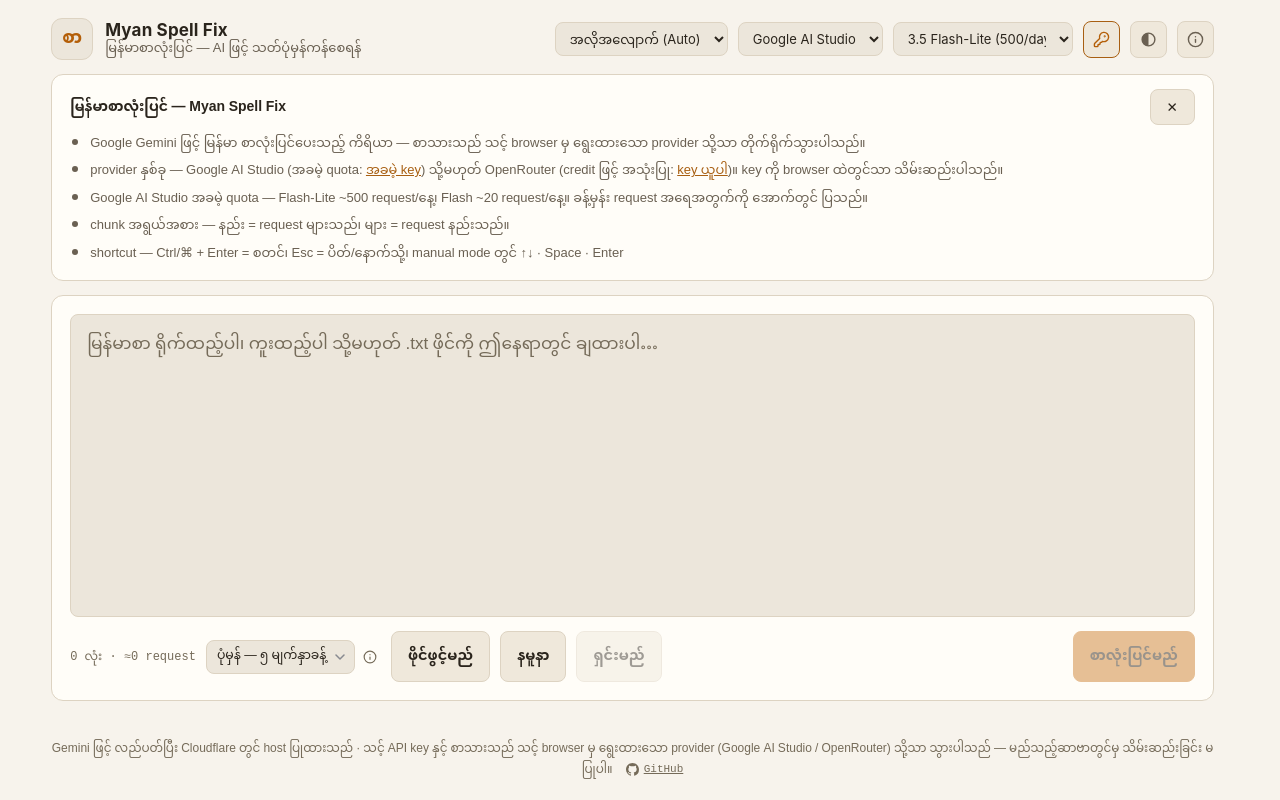
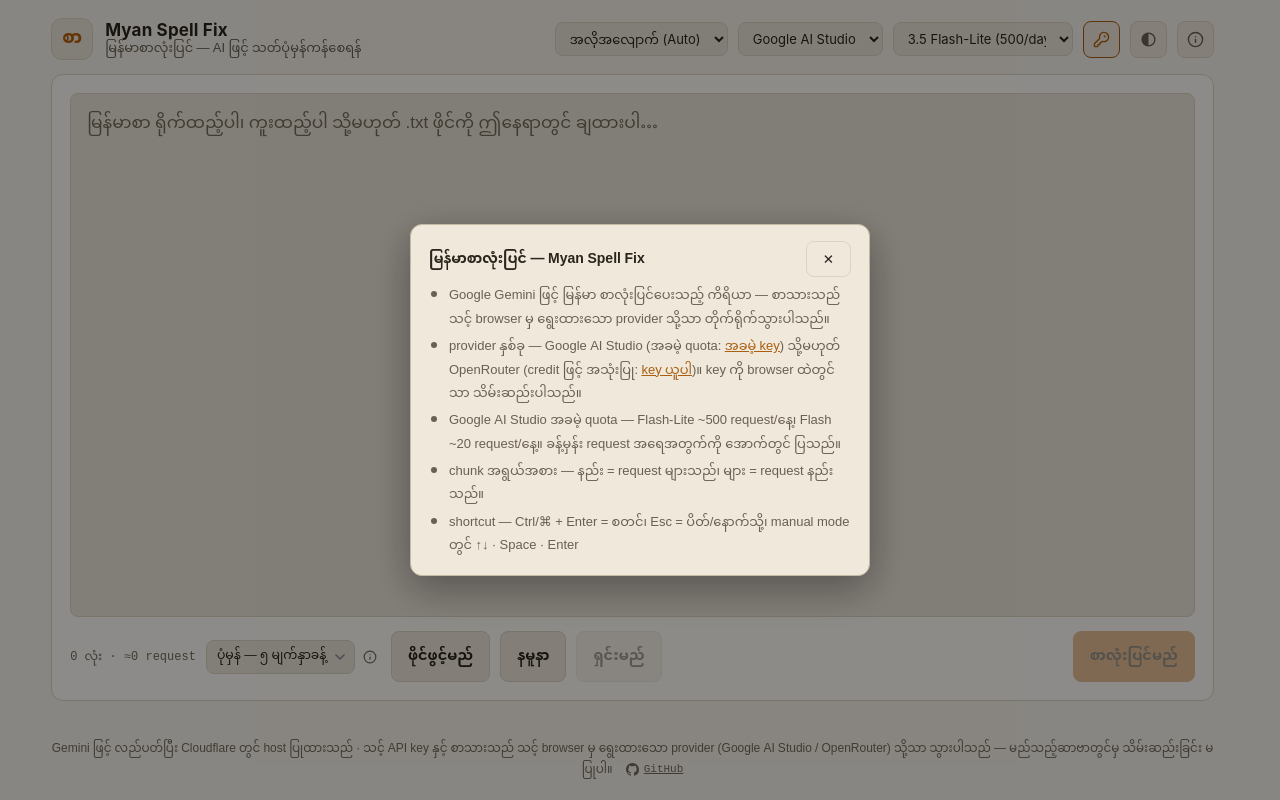
Before and after one commit to pndaza/myan-spell-fix, a Svelte app: page / in a window 1280 px wide. Both pictures are taken after a click on the button 1195 px from the left and 39 px from the top of the page. Built offline with nearby package versions, Linux system fonts and the light colour scheme; a web font is replaced by a local one.

Commit message:
Info & chunk help: native <dialog> popups replace the anchored popovers
The browser now supplies centering, backdrop, focus trapping and
Esc-to-close; a backdrop click dismisses too. Page shortcuts stand
down while a modal is open, and opening the key panel closes any
open dialog.

```diff
--- a/src/App.svelte
+++ b/src/App.svelte
@@ -133,10 +133,12 @@
    *  first-time visitors can decline to enter a key and still use the
    *  editor; the panel stops reopening until they ask for it. */
   let keyPanelDismissed = $state(false);
-  /** About/shortcuts card, opened from the header info icon. */
-  let showInfo = $state(false);
-  /** Explanation bubble beside the chunk-size dropdown. */
-  let chunkNote = $state(false);
+  /** About/shortcuts dialog, opened from the header info icon. Native
+   *  <dialog> modal — the browser supplies centering, backdrop, focus
+   *  trapping and Esc-to-close. */
+  let infoDialog = $state<HTMLDialogElement | undefined>(undefined);
+  /** Chunk-size explanation dialog, opened from the ⓘ beside the dropdown. */
+  let chunkDialog = $state<HTMLDialogElement | undefined>(undefined);
   let phase = $state<Phase>("edit");
   let view = $state<View>("diff");
   let result = $state<string | null>(null);
@@ -377,8 +379,21 @@
     keyDraft = apiKey;
     keyPanelDismissed = false;
     editingKey = true;
-    showInfo = false;
+    // a modal dialog would keep the panel inert underneath it
+    infoDialog?.close();
+    chunkDialog?.close();
     focusKeyDraft();
+  }
+
+  function openInfo() {
+    editingKey = false;
+    chunkDialog?.close();
+    infoDialog?.showModal();
+  }
+
+  function openChunkNote() {
+    infoDialog?.close();
+    chunkDialog?.showModal();
   }
 
   function closeKeyPanel() {
@@ -765,12 +780,9 @@
   }
 
   function onKeydown(e: KeyboardEvent) {
-    // popovers close first — they overlay whatever phase is active
-    if (e.key === "Escape" && (showInfo || chunkNote)) {
-      showInfo = false;
-      chunkNote = false;
-      return;
-    }
+    // an open modal dialog owns the keyboard — Esc closes it natively and
+    // focus is trapped inside, so page shortcuts must not fire underneath
+    if (infoDialog?.open || chunkDialog?.open) return;
     // Suggest-phase review shortcuts: ↑/↓ move the row cursor (its
     // fragments light up in the text panel), Space toggles, Enter applies.
     if (phase === "suggest") {
@@ -882,13 +894,10 @@
       </button>
       <button
         class="btn icon"
-        onclick={() => {
-          showInfo = !showInfo;
-          if (showInfo) editingKey = false;
-        }}
+        onclick={openInfo}
         title="အချက်အလက် — About, quota & shortcuts"
         aria-label="အချက်အလက် — About, quota and shortcuts"
-        aria-expanded={showInfo}
+        aria-haspopup="dialog"
       >
         <svg width="17" height="17" viewBox="0 0 24 24" fill="none" stroke="currentColor" stroke-width="2" stroke-linecap="round" stroke-linejoin="round" aria-hidden="true">
           <circle cx="12" cy="12" r="10" />
@@ -900,39 +909,6 @@
   </header>
 
   <main>
-    {#if showInfo}
-      <div class="card infocard">
-        <div class="infohead">
-          <span class="infotitle">မြန်မာစာလုံးပြင် — Myan Spell Fix</span>
-          <button class="btn" onclick={() => (showInfo = false)} title="ပိတ်မည် — Close">✕</button>
-        </div>
-        <ul class="infolist">
-          <li>
-            Google Gemini ဖြင့် မြန်မာ စာလုံးပြင်ပေးသည့် ကိရိယာ — စာသားသည်
-            သင့် browser မှ ရွေးထားသော provider သို့သာ တိုက်ရိုက်သွားပါသည်။
-          </li>
-          <li>
-            provider နှစ်ခု — Google AI Studio (အခမဲ့ quota:
-            <a href="https://aistudio.google.com/apikey" target="_blank" rel="noreferrer">အခမဲ့ key</a>)
-            သို့မဟုတ် OpenRouter (credit ဖြင့် အသုံးပြု:
-            <a href="https://openrouter.ai/keys" target="_blank" rel="noreferrer">key ယူပါ</a>)။
-            key ကို browser ထဲတွင်သာ သိမ်းဆည်းပါသည်။
-          </li>
-          <li>
-            Google AI Studio အခမဲ့ quota — Flash-Lite ~500 request/နေ့၊ Flash
-            ~20 request/နေ့။ ခန့်မှန်း request အရေအတွက်ကို အောက်တွင် ပြသည်။
-          </li>
-          <li>
-            chunk အရွယ်အစား — နည်း = request များသည်၊ များ = request နည်းသည်။
-          </li>
-          <li>
-            shortcut — Ctrl/⌘ + Enter = စတင်၊ Esc = ပိတ်/နောက်သို့၊ manual mode
-            တွင် ↑↓ · Space · Enter
-          </li>
-        </ul>
-      </div>
-    {/if}
-
     {#if editingKey && phase === "edit"}
       <div class="card keycard">
         <label class="keylabel" for="api-key-input">
@@ -1059,10 +1035,10 @@
               </select>
               <button
                 class="chunkinfo"
-                onclick={() => (chunkNote = !chunkNote)}
+                onclick={openChunkNote}
                 title="ဘာလဲ — what does this mean?"
                 aria-label="chunk အရွယ်အစား ရှင်းလင်းချက် — chunk size explanation"
-                aria-expanded={chunkNote}
+                aria-haspopup="dialog"
               >
                 <svg width="14" height="14" viewBox="0 0 24 24" fill="none" stroke="currentColor" stroke-width="2" stroke-linecap="round" stroke-linejoin="round" aria-hidden="true">
                   <circle cx="12" cy="12" r="10" />
@@ -1070,16 +1046,6 @@
                   <path d="M12 8h.01" />
                 </svg>
               </button>
-              {#if chunkNote}
-                <div class="chunk-note" role="note">
-                  <b>request တစ်ခုအတွက် ပို့မည့် စာမျက်နှာအရေအတွက်</b>
-                  (စာမျက်နှာ တစ်မျက်နှာကို စာလုံးရေ ၂၀၀၀ ခန့်)
-                  စာမျက်နှာနည်းနည်းချင်းစီ request ပို့က request ပိုကုန်သော်လည်း
-                  စာလုံးပေါင်း အမှား ပြင်ဆင်နိုင်စွမ်း ပိုကောင်းသည်။
-                  စာမျက်နှာများများသုံးပြီး request ပို့က request ချွေတာနိုင်သော်လည်း
-                  အမှားပြင်ဆင်နိုင်စွမ်း လျော့နိုင်သည်။ ချင့်ချိန်၍ သုံးပါ။
-                </div>
-              {/if}
             </div>
             {#if overQuota}
               <span
@@ -1317,3 +1283,65 @@
 <div class="toast" class:show={toast !== null} role="status" aria-live="polite">
   {toast ?? ""}
 </div>
+
+<!-- native <dialog> popups: the browser handles centering, backdrop, focus
+     trapping and Esc-to-close; a click on the backdrop dismisses too -->
+<dialog
+  bind:this={infoDialog}
+  class="mm-dialog"
+  aria-labelledby="info-title"
+  onclick={(e) => {
+    if (e.target === infoDialog) infoDialog?.close();
+  }}
+>
+  <div class="infohead">
+    <span class="infotitle" id="info-title">မြန်မာစာလုံးပြင် — Myan Spell Fix</span>
+    <button class="btn" onclick={() => infoDialog?.close()} title="ပိတ်မည် — Close">✕</button>
+  </div>
+  <ul class="infolist">
+    <li>
+      Google Gemini ဖြင့် မြန်မာ စာလုံးပြင်ပေးသည့် ကိရိယာ — စာသားသည်
+      သင့် browser မှ ရွေးထားသော provider သို့သာ တိုက်ရိုက်သွားပါသည်။
+    </li>
+    <li>
+      provider နှစ်ခု — Google AI Studio (အခမဲ့ quota:
+      <a href="https://aistudio.google.com/apikey" target="_blank" rel="noreferrer">အခမဲ့ key</a>)
+      သို့မဟုတ် OpenRouter (credit ဖြင့် အသုံးပြု:
+      <a href="https://openrouter.ai/keys" target="_blank" rel="noreferrer">key ယူပါ</a>)။
+      key ကို browser ထဲတွင်သာ သိမ်းဆည်းပါသည်။
+    </li>
+    <li>
+      Google AI Studio အခမဲ့ quota — Flash-Lite ~500 request/နေ့၊ Flash
+      ~20 request/နေ့။ ခန့်မှန်း request အရေအတွက်ကို အောက်တွင် ပြသည်။
+    </li>
+    <li>
+      chunk အရွယ်အစား — နည်း = request များသည်၊ များ = request နည်းသည်။
+    </li>
+    <li>
+      shortcut — Ctrl/⌘ + Enter = စတင်၊ Esc = ပိတ်/နောက်သို့၊ manual mode
+      တွင် ↑↓ · Space · Enter
+    </li>
+  </ul>
+</dialog>
+
+<dialog
+  bind:this={chunkDialog}
+  class="mm-dialog"
+  aria-labelledby="chunk-note-title"
+  onclick={(e) => {
+    if (e.target === chunkDialog) chunkDialog?.close();
+  }}
+>
+  <div class="infohead">
+    <span class="infotitle" id="chunk-note-title">chunk အရွယ်အစား</span>
+    <button class="btn" onclick={() => chunkDialog?.close()} title="ပိတ်မည် — Close">✕</button>
+  </div>
+  <p class="dialog-note">
+    <b>request တစ်ခုအတွက် ပို့မည့် စာမျက်နှာအရေအတွက်</b>
+    (စာမျက်နှာ တစ်မျက်နှာကို စာလုံးရေ ၂၀၀၀ ခန့်)
+    စာမျက်နှာနည်းနည်းချင်းစီ request ပို့က request ပိုကုန်သော်လည်း
+    စာလုံးပေါင်း အမှား ပြင်ဆင်နိုင်စွမ်း ပိုကောင်းသည်။
+    စာမျက်နှာများများသုံးပြီး request ပို့က request ချွေတာနိုင်သော်လည်း
+    အမှားပြင်ဆင်နိုင်စွမ်း လျော့နိုင်သည်။ ချင့်ချိန်၍ သုံးပါ။
+  </p>
+</dialog>
--- a/src/app.css
+++ b/src/app.css
@@ -426,28 +426,8 @@
   cursor: pointer;
 }
 
-.chunkinfo:hover,
-.chunkinfo[aria-expanded="true"] {
+.chunkinfo:hover {
   color: var(--accent-ink);
-}
-
-.chunk-note {
-  position: absolute;
-  bottom: calc(100% + 8px);
-  left: 0;
-  width: max-content;
-  max-width: min(340px, calc(100vw - 60px));
-  z-index: 3;
-  font-family: var(--my);
-  font-size: 12.5px;
-  line-height: 1.7;
-  color: var(--text-dim);
-  background: var(--surface);
-  border: 1px solid var(--border-strong);
-  border-radius: var(--radius-sm);
-  padding: 10px 12px;
-  box-shadow: 0 4px 14px rgba(0, 0, 0, 0.22);
-  animation: count-pop-in 0.18s ease;
 }
 
 /* progress */
@@ -592,10 +572,44 @@
   color: var(--accent-dim);
 }
 
-/* about/shortcuts card opened from the header info icon */
-.infocard {
-  padding: 14px 18px;
-  margin-bottom: 14px;
+/* about/help popups — native <dialog> modals opened from the header info
+   icon and the chunk-size ⓘ; the browser centers them and paints the
+   backdrop, we only theme the box */
+dialog.mm-dialog {
+  border: 1px solid var(--border-strong);
+  border-radius: var(--radius);
+  background: var(--surface);
+  color: var(--text);
+  padding: 16px 18px;
+  max-width: min(460px, calc(100vw - 40px));
+  box-shadow: 0 12px 40px rgba(0, 0, 0, 0.35);
+}
+
+dialog.mm-dialog::backdrop {
+  background: rgba(0, 0, 0, 0.45);
+}
+
+dialog.mm-dialog[open] {
+  animation: dialog-in 0.16s ease;
+}
+
+@keyframes dialog-in {
+  from {
+    opacity: 0;
+    transform: translateY(6px) scale(0.98);
+  }
+  to {
+    opacity: 1;
+    transform: none;
+  }
+}
+
+.dialog-note {
+  font-family: var(--my);
+  font-size: 13px;
+  line-height: 1.8;
+  color: var(--text-dim);
+  margin: 10px 0 0;
 }
 
 .infohead {
```
